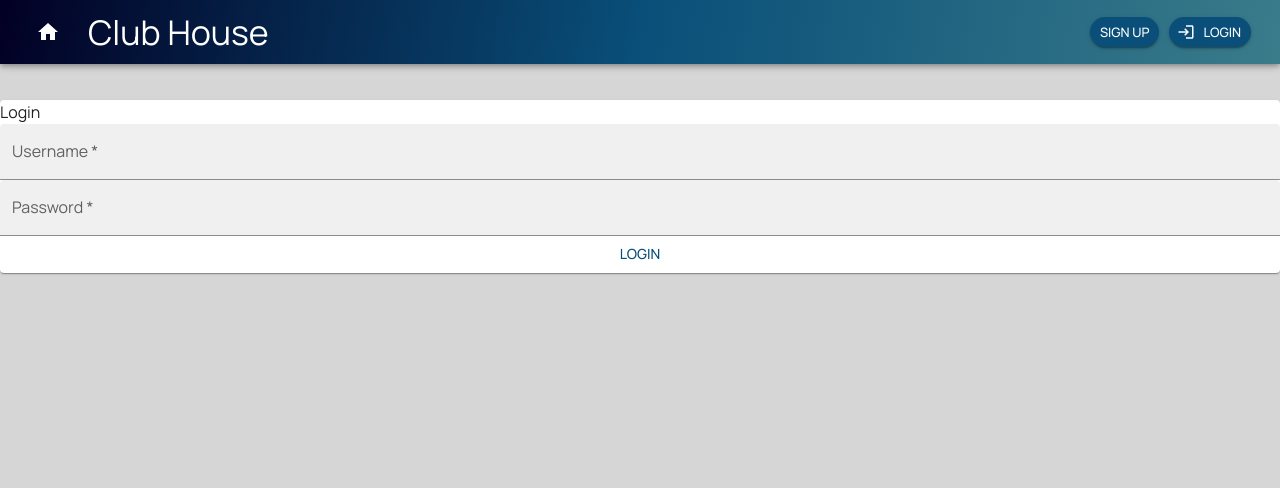
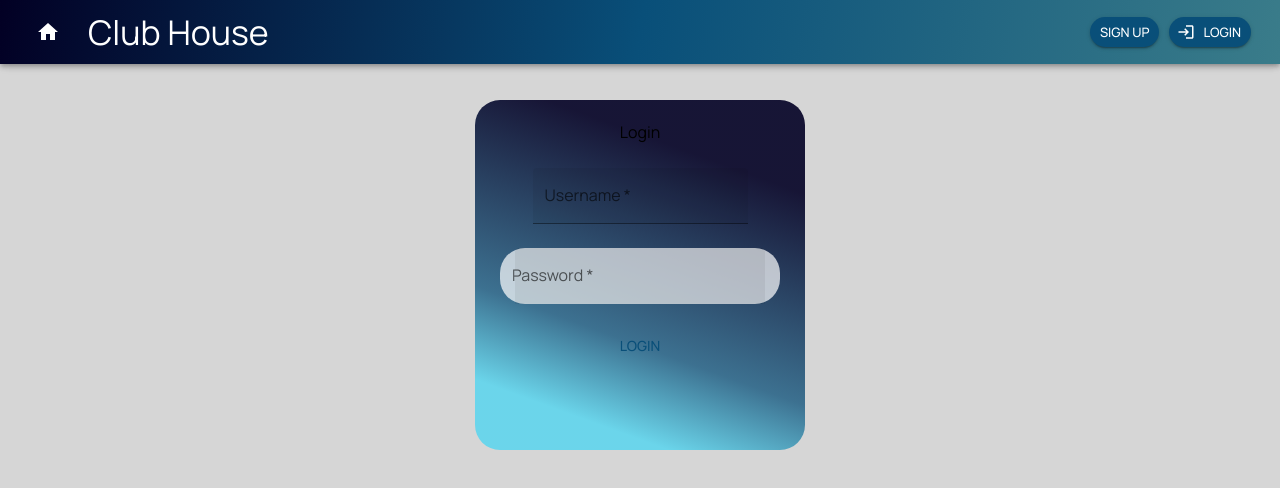
Before and after one commit to SidSaythongphet/phase-3-project-clubhouse-app, a React (Create React App) app: page /login in a window 1280 px wide. Shown: the top 488 px of the page. Built offline with nearby package versions, Linux system fonts and the light colour scheme; no server answers.

Commit message:
refactor

```diff
--- a/src/App.jsx
+++ b/src/App.jsx
@@ -68,7 +68,7 @@ const App = () => {
     fetch(`/users/${currentUser.id}/clubs`)
       .then(resp => resp.json())
       .then(clubData => setUsersClubs(clubData))
-  }, [loggedIn])
+  }, [loggedIn, currentUser.id])
 
     const loginUser = (user) => {
       setCurrentUser(user)
@@ -80,6 +80,7 @@ const App = () => {
       setCurrentUser('')
       setLoggedIn(false)
       localStorage.removeItem('user_id')
+      localStorage.removeItem('club_id')
     }
 
     const handleAddUser = (newUser) => {
--- a/src/components/club_components/ClubPage.jsx
+++ b/src/components/club_components/ClubPage.jsx
@@ -1,4 +1,4 @@
-import { Button, Container, Grid, Paper, Typography, Tooltip, Box } from '@mui/material'
+import { Button, Container, Grid, Typography, Tooltip, Box } from '@mui/material'
 import React, { useEffect, useState } from 'react'
 import Avatar from '@mui/material/Avatar';
 import AvatarGroup from '@mui/material/AvatarGroup';
@@ -83,7 +83,7 @@ const ClubPage = ({ onJoinClub, currentUser }) => {
                 <EventList club_id={ club.id } events={ events } onAddEvent={ handleAddEvent }/>
             </Grid>
             <Grid item xs={8} container spacing={2} direction='column'>
-                <PostContainer currentUser={ currentUser }/>
+                <PostContainer/>
             </Grid>
           </Grid>
         </Grid>
--- a/src/components/event_components/EventItem.jsx
+++ b/src/components/event_components/EventItem.jsx
@@ -6,7 +6,7 @@ import StyledButton from '../../styled_components/StyledButton'
 const EventItem = ({ event }) => {
   const today = format(new Date(), 'yyyy, MM, dd')
   const event_date = format(new Date(event.event_date), 'yyyy, MM, dd')
-  const eventOpen = compareAsc(new Date(event_date), new Date(today)) == 1 ? true : false
+  const eventOpen = compareAsc(new Date(event_date), new Date(today)) === 1 ? true : false
 
   return (
     <div>
--- a/src/components/event_components/EventList.jsx
+++ b/src/components/event_components/EventList.jsx
@@ -1,4 +1,4 @@
-import { Typography, Divider, Box, Container, Grid } from '@mui/material'
+import { Typography, Divider, Box, Container } from '@mui/material'
 import React from 'react'
 import CreateEvent from './CreateEvent'
 import EventItem from './EventItem'
--- a/src/components/post_component/PostContainer.jsx
+++ b/src/components/post_component/PostContainer.jsx
@@ -1,11 +1,11 @@
-import { Container, Grid, Paper, Typography, Box } from '@mui/material'
+import { Container, Grid, Typography, Box } from '@mui/material'
 import React,{ useEffect, useState } from 'react'
 import PostItem from './PostItem'
 import PostForm from './PostForm';
-import { borderRadius } from '@mui/system';
 
 
-const PostContainer = ({ currentUser }) => {
+
+const PostContainer = () => {
     const [posts, setPosts] = useState([])
 
     useEffect(() => {
@@ -20,10 +20,6 @@ const PostContainer = ({ currentUser }) => {
     }, [posts])
 
     const handleNewPost = (newPost) => {
-        const post = {
-
-        }
-
         setPosts([...posts, newPost])
     }
 
--- a/src/components/session_components/Login.jsx
+++ b/src/components/session_components/Login.jsx
@@ -1,13 +1,13 @@
 import React, { useState } from 'react';
-import Paper from '@mui/material/Paper';
 import TextField from '@mui/material/TextField';
 import { Button } from '@mui/material';
 import Stack from '@mui/material/Stack';
 import Typography from '@mui/material/Typography';
 import { useNavigate } from 'react-router-dom';
+import { Grid, Box } from '@mui/material';
 
 
-const Login = ({ loginUser, users, currentUser }) => {
+const Login = ({ loginUser, users }) => {
     const [formData, setFormData] = useState({
         username: '',
         password: ''
@@ -26,19 +26,35 @@ const Login = ({ loginUser, users, currentUser }) => {
       const user = users.find(user => user.username.toLowerCase() === formData.username.toLowerCase())
       if (user && user.password === formData.password) {
             loginUser(user)
-        navigate(`/home/ + ${currentUser.last_name} + "_" + ${currentUser.id}`)
+            navigate(`/home/${user.last_name}_${user.id}`)
         } else {
             alert('Invalid credentials')
         }
     }
 
     return (
-        <Paper
+        <Grid container justifyContent='center'>
+            <Box
                 component="form"
                 noValidate
                 autoComplete="off"
+                elevation={3}
+                style={{
+                height: '320px',
+                minWidth: '320px',
+                maxWidth: '500px',
+                padding: '20px 5px 10px',
+                borderRadius: '25px',
+                background: 'linear-gradient(200deg, rgba(2,0,36,.9) 20%, rgba(9,79,121,0.75)65%, rgba(0,212,255,.5) 85%)'
+                }}
+                textAlign='center'
                 >
-            <Stack>
+                <Stack
+                    direction="column"
+                    justifyContent="space-between"
+                    alignItems="center"
+                    spacing={3}
+                >
                     <Typography>Login</Typography>
                     <TextField
                         required
@@ -47,6 +63,7 @@ const Login = ({ loginUser, users, currentUser }) => {
                         name="username"
                         value={ formData.username }
                         variant='filled'
+                        color='primary'
                         onChange={ handleChange }
                         />
                     <TextField
@@ -56,14 +73,19 @@ const Login = ({ loginUser, users, currentUser }) => {
                         type="password"
                         name="password"
                         value={ formData.password }
-                    variant='filled'
+                        variant="filled"
+                        InputProps={{
+                            disableUnderline: true,
+                        }}
                         onChange={ handleChange }
+                        style={{ color: '#fefefe', backgroundColor: 'rgba(255, 255, 255, 0.70)', fontWeight: 'bold', padding: '0 15px', minInlineSize: '250px', borderRadius: '25px' }}
                         />
                     <Button onClick={ handleClick } >
                         Login
                     </Button>
                 </Stack>
-        </Paper>
+            </Box>
+        </Grid>
     )
 }
 
--- a/src/components/session_components/UpdateForm.jsx
+++ b/src/components/session_components/UpdateForm.jsx
@@ -1,5 +1,4 @@
 import React, { useState } from 'react';
-import { useNavigate } from 'react-router-dom';
 import TextField from '@mui/material/TextField';
 import Dialog from '@mui/material/Dialog';
 import DialogActions from '@mui/material/DialogActions';
@@ -14,7 +13,6 @@ const UpdateForm = ({ currentUser, onUpdate }) => {
         username: currentUser.username,
         password: currentUser.password
     })
-    const navigate = useNavigate()
 
     const handleChange = (e) => {
         setFormData({
```
Lines whose indentation alone changed are shown as unchanged.
